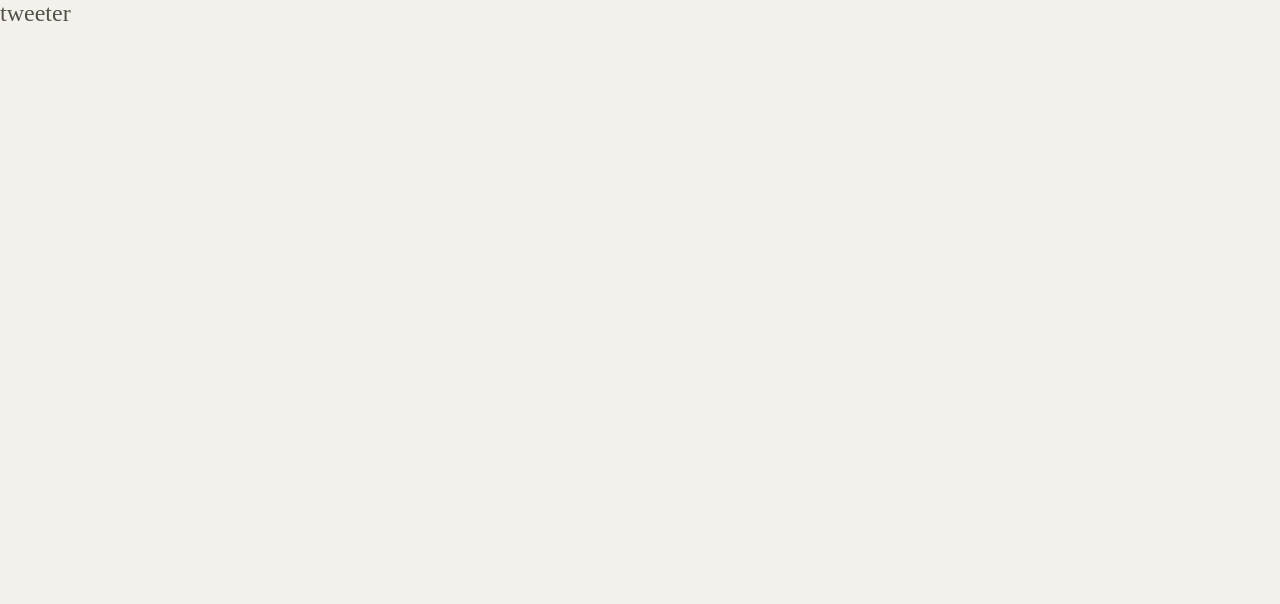
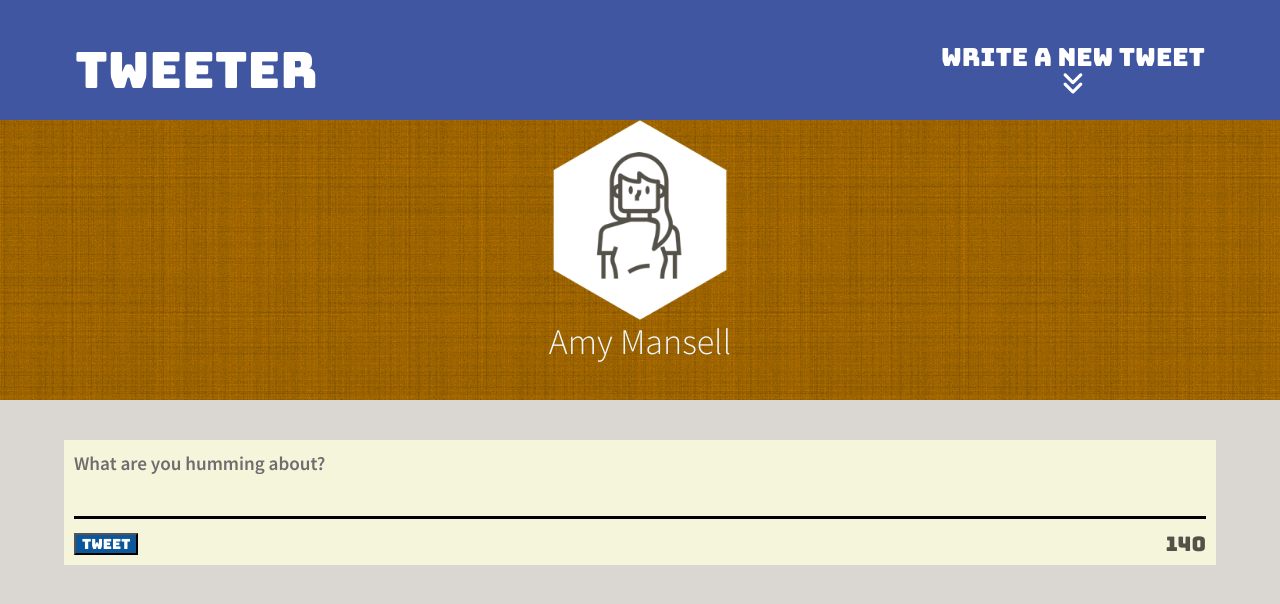
Before and after one commit to ikchoi0/tweeter, a website: page public/index.html in a window 1280 px wide. Drawn offline with nearby package versions, Linux system fonts and the light colour scheme.

Commit message:
add css files

```diff
--- a/public/index.html
+++ b/public/index.html
@@ -5,11 +5,30 @@
     <title>Tweeter - Home Page</title>
 
     <!-- External CSS -->
-    <link rel="stylesheet" href="https://cdnjs.cloudflare.com/ajax/libs/normalize/8.0.1/normalize.min.css" type="text/css" />
-
+    <link
+      rel="stylesheet"
+      href="https://cdnjs.cloudflare.com/ajax/libs/normalize/8.0.1/normalize.min.css"
+      type="text/css"
+    />
+    <link rel="preconnect" href="https://fonts.googleapis.com" />
+    <link rel="preconnect" href="https://fonts.gstatic.com" crossorigin />
+    <link
+      href="https://fonts.googleapis.com/css2?family=Bungee&family=Source+Sans+Pro:ital,wght@0,300;0,600;1,300;1,600&display=swap"
+      rel="stylesheet"
+    />
+    <link
+      rel="stylesheet"
+      href="https://cdnjs.cloudflare.com/ajax/libs/font-awesome/6.1.1/css/all.min.css"
+      integrity="sha512-KfkfwYDsLkIlwQp6LFnl8zNdLGxu9YAA1QvwINks4PhcElQSvqcyVLLD9aMhXd13uQjoXtEKNosOWaZqXgel0g=="
+      crossorigin="anonymous"
+      referrerpolicy="no-referrer"
+    />
     <!-- App CSS -->
-    <link rel="stylesheet" href="/styles/layout.css" type="text/css" />
-
+    <link rel="stylesheet" href="./styles/reset.css" type="text/css" />
+    <link rel="stylesheet" href="./styles/layout.css" type="text/css" />
+    <link rel="stylesheet" href="./styles/nav.css" type="text/css" />
+    <link rel="stylesheet" href="./styles/header.css" type="text/css" />
+    <link rel="stylesheet" href="./styles/new-tweet.css" type="text/css" />
     <!-- External JS -->
     <script src="https://ajax.googleapis.com/ajax/libs/jquery/3.4.1/jquery.min.js"></script>
 
@@ -19,11 +38,41 @@
 
   <body>
     <!-- Top nav bar (fixed) -->
-    <nav>
-      <span>tweeter</span>
+    <nav z-index="10">
+      <span class="main-logo">tweeter</span>
+      <span>
+        <div>
+          <div><strong>Write</strong> a new tweet</div>
+          <i class="fa-solid fa-angles-down"></i>
+        </div>
+      </span>
     </nav>
-
+    <header>
+      <div>
+        <img class="profile-picture" src="./images/profile-hex.png" />
+      </div>
+      <div>
+        <h2 class="user-name">Amy Mansell</h2>
+      </div>
+    </header>
     <!-- Page-specific (main) content here -->
-    <main class="container"></main>
+    <main class="container">
+      <section class="new-tweet">
+        <form>
+          <label for="tweet-text">What are you humming about?</label>
+          <textarea class="scroll" name="text" id="tweet-text"></textarea>
+          <div>
+            <button class="tweet-button" type="submit">Tweet</button>
+            <output
+              class="word-count"
+              name="counter"
+              class="counter"
+              for="tweet-text"
+              >140</output
+            >
+          </div>
+        </form>
+      </section>
+    </main>
   </body>
 </html>
--- /dev/null
+++ b/public/styles/header.css
@@ -0,0 +1,22 @@
+header {
+  height: 400px;
+  width: 100%;
+  justify-content: center;
+  display: flex;
+  flex-direction: column;
+  justify-content: flex-start;
+  align-items: center;
+  background-color: bisque;
+  background-image: url('../images/header-background.png');
+  color: aliceblue;
+}
+
+.user-name {
+  margin-top: 0;
+  font-size: 1.5em;
+}
+
+.profile-picture {
+  margin-top: 120px;
+  height: 200px;
+}
--- a/public/styles/layout.css
+++ b/public/styles/layout.css
@@ -16,10 +16,19 @@ html {
 
 body {
   color: #545149;
-  background-color: #f4f1ec;
+  background-color: #dad7d2;
   font-size: 24px;
+  font-family: 'Source Sans Pro', sans-serif;
+  display: flex;
+  flex-direction: column;
+  align-content: center;
 }
 
 /*
  * Additional CSS can be defined below or in other CSS files, as per instructions
  */
+
+main {
+  width: 90%;
+  align-self: center;
+}
--- /dev/null
+++ b/public/styles/nav.css
@@ -0,0 +1,34 @@
+nav {
+  height: 120px;
+  width: 100vw;
+  background-color: #4056A1;
+  color: #FFFFFF;
+  display: flex;
+  justify-content: space-between;
+  padding: 0;
+  margin: 0;
+  position: absolute;
+  z-index: 9999;
+}
+
+nav > span {
+  font-family: 'Bungee', cursive;
+  padding-right: 1.5em;
+  padding-left: 1.5em;
+  padding-bottom: 0.5em;
+  font-size: 1.5em;
+  font-size: 50px;
+  align-self: flex-end;
+}
+
+nav > span > div {
+  display: flex;
+  flex-direction: column;
+  align-self: center;
+  padding-top: 30px;
+  font-size: 0.5em;
+}
+
+nav > span > div > i {
+  text-align: center;
+}
--- /dev/null
+++ b/public/styles/new-tweet.css
@@ -0,0 +1,62 @@
+.new-tweet {
+  background-color: beige;
+  display: flex;
+  flex-direction: column;
+  justify-content: center;
+  margin-top: 40px;
+}
+
+form {
+  margin: 10px;
+}
+
+form > label {
+  font-weight: 600;
+  font-size: 0.8em;
+  color: rgb(111, 109, 109);
+}
+
+#tweet-text {
+  background-color: beige;
+  overflow: auto;
+  resize: none;
+  height: 35px;
+  width: 100%;
+  border-top: 0;
+  border-left: 0;
+  border-right: 0;
+  border-width: 3px;
+  border-bottom-color: black;
+  font-size: 0.7em;
+  padding-bottom: 40px;
+}
+
+.scroll::-webkit-scrollbar {
+  display: none;
+}
+
+#tweet-text:focus {
+  outline: 0;
+}
+
+form > div {
+  margin-top: 10px;
+  display: flex;
+  justify-content: space-between;
+  align-items: center;
+  font-family: "Bungee";
+}
+
+.tweet-button {
+  font-size: 14px;
+  background-color: rgb(12, 87, 153);
+  color: white;
+}
+
+.tweet-button:focus {
+  outline: auto;
+}
+
+.word-count {
+  font-size: 20px;
+}
--- /dev/null
+++ b/public/styles/reset.css
@@ -0,0 +1,48 @@
+/* http://meyerweb.com/eric/tools/css/reset/
+   v2.0 | 20110126
+   License: none (public domain)
+*/
+
+html, body, div, span, applet, object, iframe,
+h1, h2, h3, h4, h5, h6, p, blockquote, pre,
+a, abbr, acronym, address, big, cite, code,
+del, dfn, em, img, ins, kbd, q, s, samp,
+small, strike, strong, sub, sup, tt, var,
+b, u, i, center,
+dl, dt, dd, ol, ul, li,
+fieldset, form, label, legend,
+table, caption, tbody, tfoot, thead, tr, th, td,
+article, aside, canvas, details, embed,
+figure, figcaption, footer, header, hgroup,
+menu, nav, output, ruby, section, summary,
+time, mark, audio, video {
+	margin: 0;
+	padding: 0;
+	border: 0;
+	font-size: 100%;
+	font: inherit;
+	vertical-align: baseline;
+}
+/* HTML5 display-role reset for older browsers */
+article, aside, details, figcaption, figure,
+footer, header, hgroup, menu, nav, section {
+	display: block;
+}
+body {
+	line-height: 1;
+}
+ol, ul {
+	list-style: none;
+}
+blockquote, q {
+	quotes: none;
+}
+blockquote:before, blockquote:after,
+q:before, q:after {
+	content: '';
+	content: none;
+}
+table {
+	border-collapse: collapse;
+	border-spacing: 0;
+}
```
Also changed, not shown: public/images/header-background.png (added), 1 other file.
